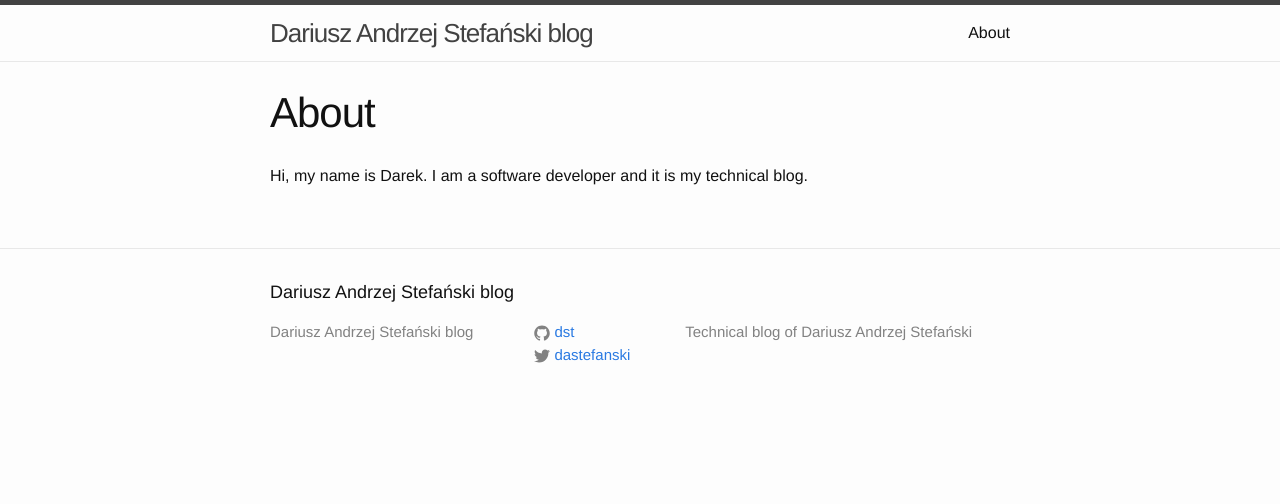
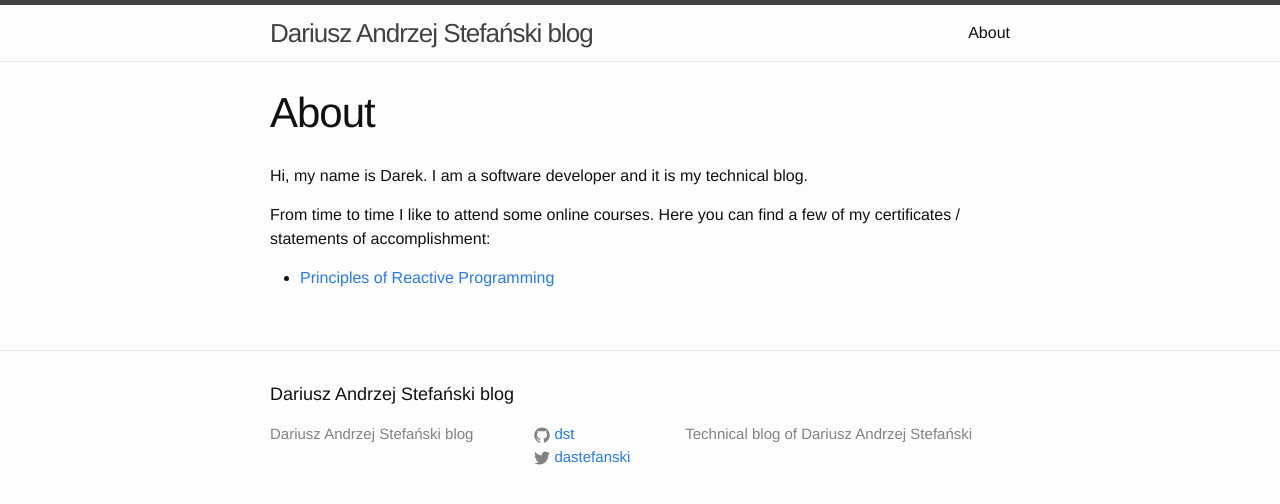
Before and after one commit to dst/dst.github.io, a Jekyll site: the page built from about.md, in a window 1280 px wide. Shown: the top 504 px of the page. Built offline with Jekyll 4.4.1, drawn with Linux system fonts in a browser that asks for light colours.

Commit message:
Principles of Reactive Programming course

```diff
--- a/about.md
+++ b/about.md
@@ -5,3 +5,8 @@ permalink: /about/
 ---
 
 Hi, my name is Darek. I am a software developer and it is my technical blog.
+
+From time to time I like to attend some online courses. Here you can find a few of my
+certificates / statements of accomplishment:
+
+* [Principles of Reactive Programming](/assets/certificates/CourseraReactive2015.pdf)
```
Also changed, not shown: 1 other file.
